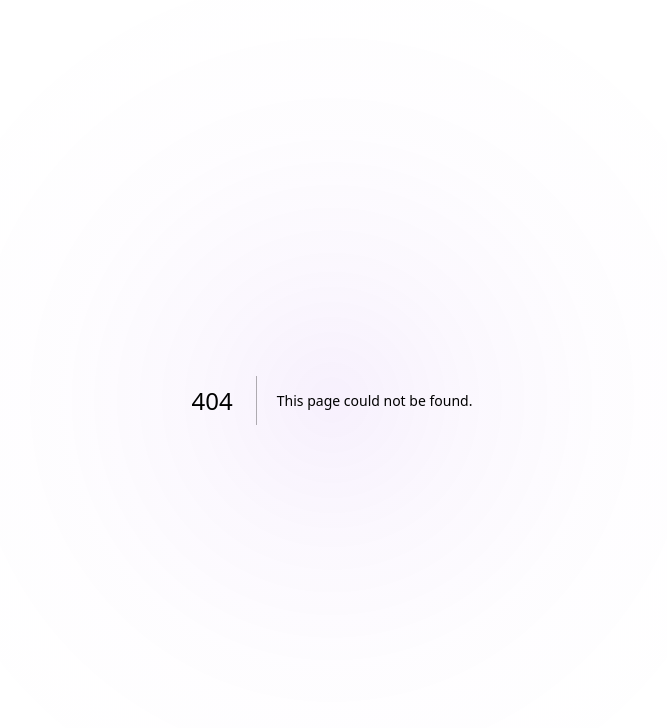
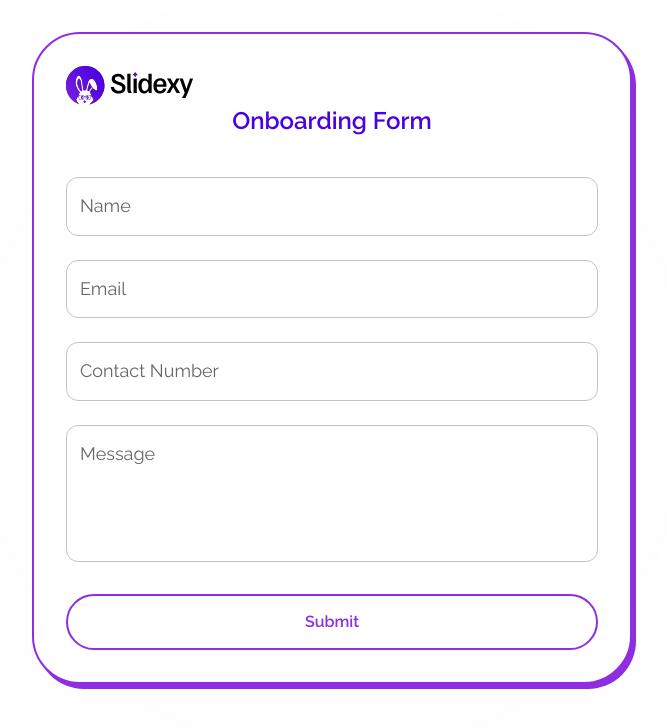
Before and after one commit to techinoid-labs/Slidexy-FE, a Next.js app: page /onboarding in a window 1280 px wide. Before the commit this address had no page. Shown: the top 728 px of the page, without its empty margins (308-975 px from the left). Built offline with nearby package versions, Linux system fonts and the light colour scheme.

Commit message:
Implement the UI and validation of Onboarding Form.

```diff
--- /dev/null
+++ b/src/app/onboarding/page.tsx
@@ -0,0 +1,169 @@
+"use client";
+
+import {
+  Box,
+  TextField,
+  Button,
+  Typography,
+  useTheme,
+  useMediaQuery,
+} from "@mui/material";
+import Image from "next/image";
+import Link from "next/link";
+import { useState } from "react";
+import { useForm } from "react-hook-form";
+import { toast, ToastContainer } from "react-toastify";
+import "react-toastify/dist/ReactToastify.css";
+
+type FormValues = {
+  name: string;
+  email: string;
+  contact: string;
+  message: string;
+};
+
+export default function OnboardingForm() {
+  const {
+    register,
+    handleSubmit,
+    formState: { errors, isSubmitting },
+    reset,
+  } = useForm<FormValues>();
+
+  const [onBoarding, setOnBoarding] = useState<FormValues>();
+  const theme = useTheme();
+  const isMobile = useMediaQuery(theme.breakpoints.down("sm"));
+
+  const onSubmit = async (data: FormValues) => {
+    console.log("Submitted data:", data);
+    setOnBoarding(data);
+    console.log("OnBoarding Form Details:", data);
+
+    toast.success("Form submitted successfully!", {
+      position: "top-right",
+      autoClose: 3000,
+      theme: "colored",
+    });
+
+    reset(); // reset after submission
+  };
+
+  return (
+    <>
+      <Box
+        component="form"
+        onSubmit={handleSubmit(onSubmit)}
+        sx={{
+          maxWidth: 600,
+          mx: "auto",
+          mt: 4,
+          p: { xs: 2, md: 4 },
+          borderRadius: 4,
+          border: "2px solid #8E2DE2",
+          backgroundColor: "#fff",
+          boxShadow: "4px 5px 0px 0px #8E2DE2",
+        }}
+      >
+        <Link href="/" style={{ textDecoration: "none" }}>
+          <Box sx={{ display: "flex", alignItems: "center" }}>
+            <Image
+              src="/images/Logo.svg"
+              alt="Slides Logo"
+              width={128}
+              height={44}
+            />
+          </Box>
+        </Link>
+
+        <Typography
+          variant="h5"
+          sx={{ fontWeight: 600, mb: 3, textAlign: "center", color: "#4A00E0" }}
+        >
+          Onboarding Form
+        </Typography>
+
+        <TextField
+          label="Name"
+          fullWidth
+          margin="normal"
+          {...register("name", { required: "Name is required" })}
+          error={!!errors.name}
+          helperText={errors.name?.message}
+        />
+
+        <TextField
+          label="Email"
+          fullWidth
+          margin="normal"
+          {...register("email", {
+            required: "Email is required",
+            pattern: {
+              value: /^[^@ ]+@[^@ ]+\.[^@ .]{2,}$/,
+              message: "Enter a valid email address",
+            },
+          })}
+          error={!!errors.email}
+          helperText={errors.email?.message}
+        />
+
+        <TextField
+          label="Contact Number"
+          fullWidth
+          margin="normal"
+          {...register("contact", {
+            required: "Contact number is required",
+            pattern: {
+              value: /^\d{10,15}$/,
+              message: "Enter a valid contact number (10-15 digits)",
+            },
+          })}
+          error={!!errors.contact}
+          helperText={errors.contact?.message}
+        />
+
+        <TextField
+          label="Message"
+          fullWidth
+          margin="normal"
+          multiline
+          minRows={4}
+          {...register("message", {
+            required: "Message is required",
+            minLength: {
+              value: 10,
+              message: "Message should be at least 10 characters long",
+            },
+          })}
+          error={!!errors.message}
+          helperText={errors.message?.message}
+        />
+
+        <Button
+          type="submit"
+          disabled={isSubmitting}
+          fullWidth
+          sx={{
+            mt: 3,
+            py: 1.5,
+            fontSize: "1rem",
+            fontWeight: 600,
+            textTransform: "none",
+            color: isSubmitting ? "#fff" : "#8E2DE2",
+            border: "2px solid #8E2DE2",
+            borderRadius: "999px",
+            backgroundColor: "#fff",
+            position: "relative",
+            "&:hover": {
+              backgroundColor: "#f3eaff",
+            },
+          }}
+        >
+          {isSubmitting ? "Submitting..." : "Submit"}
+        </Button>
+      </Box>
+
+      {/* Toast Container */}
+      <ToastContainer />
+    </>
+  );
+}
```
Also changed, not shown: public/images/Logo.svg (added).
